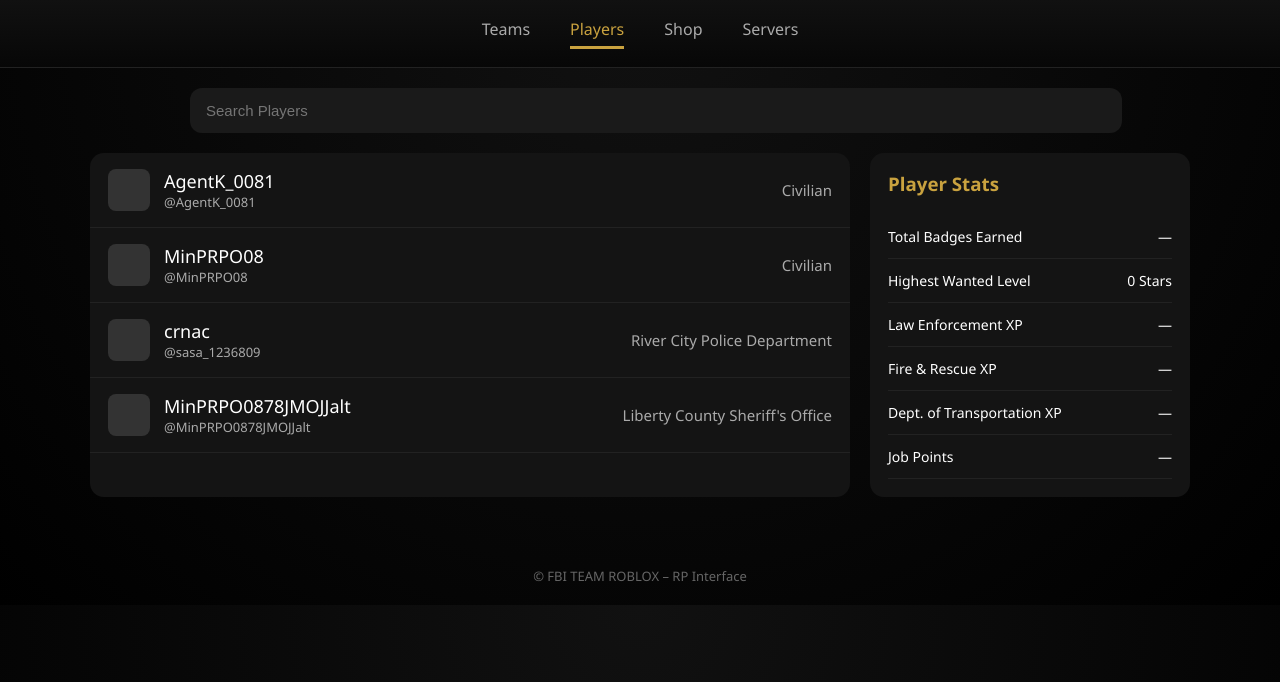
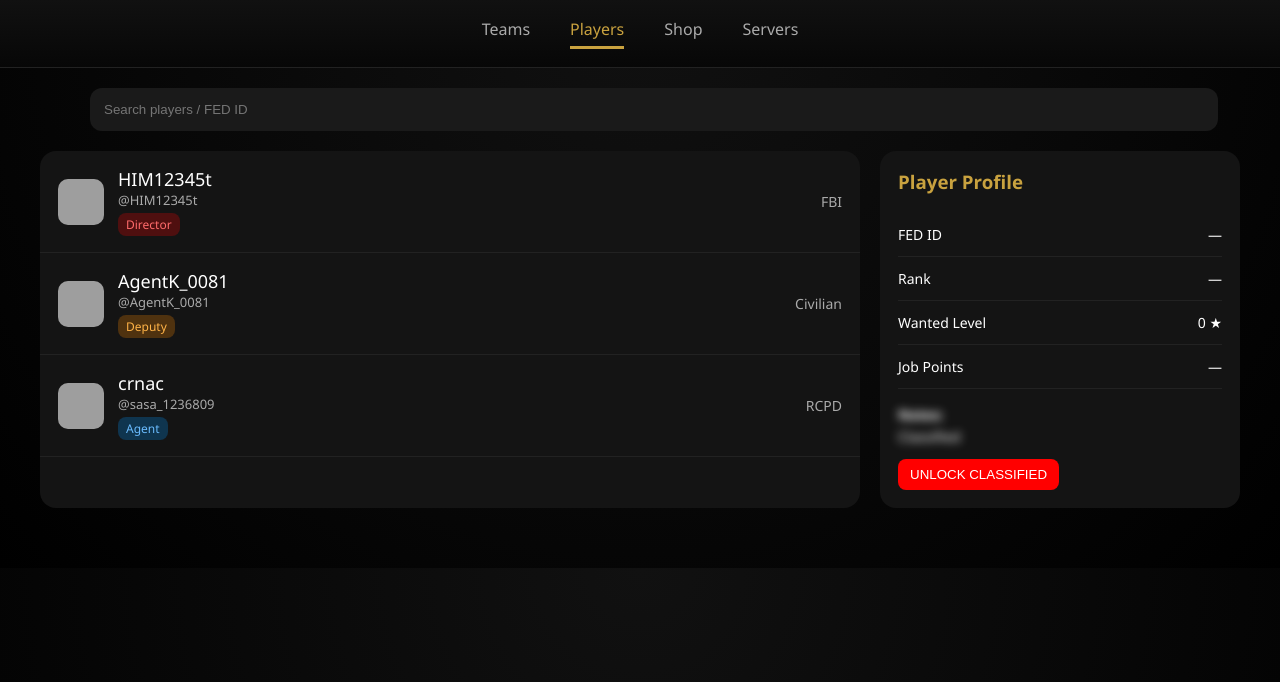
Before and after one commit to AgentK0081/Testing, a plain HTML site: page index.html in a window 1280 px wide. Drawn offline with Linux system fonts and the light colour scheme; grey boxes are pictures that could not be loaded.

Commit message:
Refactor HTML structure and improve player search
Updated the title and modified styles for better layout and appearance. Enhanced player search functionality to include FED ID.

```diff
--- a/index.html
+++ b/index.html
@@ -3,226 +3,96 @@
 <head>
 <meta charset="UTF-8" />
 <meta name="viewport" content="width=device-width, initial-scale=1.0" />
-<title>FBI TEAM ROBLOX – Live Player Directory</title>
+<title>FBI TEAM ROBLOX – RP Player System</title>
 
 <style>
 :root {
-  --bg: #0b0b0b;
-  --panel: #141414;
-  --gold: #c9a23f;
-  --gold-soft: rgba(201,162,63,0.25);
-  --text: #ffffff;
-  --muted: #aaaaaa;
-  --accent: #ff0000;
+  --bg:#0b0b0b;--panel:#141414;--gold:#c9a23f;--gold-soft:rgba(201,162,63,.25);
+  --text:#fff;--muted:#aaa;--red:#ff0000;
 }
-
-body {
-  margin: 0;
-  background: radial-gradient(circle at top, #111, #000);
-  color: var(--text);
-  font-family: "Segoe UI", Roboto, sans-serif;
-}
-
-/* TOP BAR */
-.topbar {
-  display: flex;
-  justify-content: center;
-  gap: 40px;
-  padding: 18px;
-  background: linear-gradient(to bottom, #111, #070707);
-  border-bottom: 1px solid #222;
-}
-
-.topbar span {
-  color: var(--muted);
-  font-size: 16px;
-}
-
-.topbar .active {
-  color: var(--gold);
-  border-bottom: 3px solid var(--gold);
-  padding-bottom: 6px;
-}
-
-/* SEARCH */
-.search-bar {
-  max-width: 900px;
-  margin: 20px auto;
-  padding: 0 15px;
-}
-
-.search-bar input {
-  width: 100%;
-  padding: 14px 16px;
-  background: #1a1a1a;
-  border: none;
-  border-radius: 12px;
-  color: #fff;
-  font-size: 15px;
-}
-
-/* MAIN */
-.container {
-  max-width: 1100px;
-  margin: 0 auto 50px;
-  display: grid;
-  grid-template-columns: 1fr 320px;
-  gap: 20px;
-  padding: 0 15px;
-}
-
-/* PLAYER LIST */
-.player-list {
-  background: var(--panel);
-  border-radius: 14px;
-  overflow: hidden;
-}
-
-.player {
-  display: flex;
-  align-items: center;
-  justify-content: space-between;
-  padding: 16px 18px;
-  border-bottom: 1px solid #222;
-  cursor: pointer;
-  transition: background 0.3s ease;
-}
-
-.player:hover {
-  background: var(--gold-soft);
-}
-
-.player.selected {
-  background: linear-gradient(90deg, rgba(201,162,63,0.35), rgba(0,0,0,0));
-}
-
-.player-left {
-  display: flex;
-  align-items: center;
-  gap: 14px;
-}
-
-.avatar {
-  width: 42px;
-  height: 42px;
-  border-radius: 8px;
-  background: #333;
-}
-
-.player-name {
-  font-size: 18px;
-}
-
-.player-handle {
-  font-size: 13px;
-  color: var(--muted);
-}
-
-.team {
-  color: var(--muted);
-  font-size: 15px;
-}
-
-/* SIDE PANEL */
-.side-panel {
-  background: var(--panel);
-  border-radius: 14px;
-  padding: 18px;
-}
-
-.side-panel h3 {
-  margin-top: 0;
-  color: var(--gold);
-}
-
-.stat {
-  display: flex;
-  justify-content: space-between;
-  padding: 12px 0;
-  border-bottom: 1px solid #222;
-  font-size: 14px;
-}
-
-footer {
-  text-align: center;
-  color: #666;
-  padding: 20px;
-  font-size: 13px;
-}
-
-@media(max-width: 900px) {
-  .container { grid-template-columns: 1fr; }
-}
+body{margin:0;background:radial-gradient(circle at top,#111,#000);color:var(--text);font-family:Segoe UI,Roboto,sans-serif}
+.topbar{display:flex;justify-content:center;gap:40px;padding:18px;background:linear-gradient(#111,#070707);border-bottom:1px solid #222}
+.topbar span{color:var(--muted)}
+.topbar .active{color:var(--gold);border-bottom:3px solid var(--gold);padding-bottom:6px}
+.search-bar{max-width:1100px;margin:20px auto;padding:0 15px}
+.search-bar input{width:100%;padding:14px;background:#1a1a1a;border:none;border-radius:12px;color:#fff}
+.container{max-width:1200px;margin:0 auto 60px;display:grid;grid-template-columns:1fr 360px;gap:20px;padding:0 15px}
+.player-list{background:var(--panel);border-radius:16px;overflow:hidden}
+.player{display:flex;align-items:center;justify-content:space-between;padding:16px 18px;border-bottom:1px solid #222;cursor:pointer;transition:.3s}
+.player:hover{background:var(--gold-soft)}
+.player.selected{background:linear-gradient(90deg,rgba(201,162,63,.35),transparent)}
+.player-left{display:flex;align-items:center;gap:14px}
+.avatar{width:46px;height:46px;border-radius:10px;background:#222}
+.player-name{font-size:18px}
+.player-handle{font-size:13px;color:var(--muted)}
+.badge{font-size:12px;padding:3px 8px;border-radius:8px;margin-top:4px;display:inline-block}
+.Director{background:rgba(255,0,0,.25);color:#ff6b6b}
+.Deputy{background:rgba(255,140,0,.25);color:#ffb347}
+.Agent{background:rgba(0,150,255,.25);color:#6bbcff}
+.team{font-size:14px;color:var(--muted)}
+.side{background:var(--panel);border-radius:16px;padding:18px}
+.side h3{margin-top:0;color:var(--gold)}
+.stat{display:flex;justify-content:space-between;padding:12px 0;border-bottom:1px solid #222;font-size:14px}
+.profile{margin-top:15px;font-size:14px;line-height:1.6}
+.classified{filter:blur(5px)}
+.unlock{margin-top:10px;padding:8px 12px;background:var(--red);border:none;border-radius:8px;color:#fff;cursor:pointer}
+@media(max-width:900px){.container{grid-template-columns:1fr}}
 </style>
 </head>
 <body>
 
 <div class="topbar">
-  <span>Teams</span>
-  <span class="active">Players</span>
-  <span>Shop</span>
-  <span>Servers</span>
+  <span>Teams</span><span class="active">Players</span><span>Shop</span><span>Servers</span>
 </div>
 
-<div class="search-bar">
-  <input id="search" placeholder="Search Players" />
+<div class="search-bar"><input id="search" placeholder="Search players / FED ID"></div>
+
+<div class="container">
+  <div class="player-list" id="playerList"></div>
+
+  <div class="side" id="sidePanel">
+    <h3>Player Profile</h3>
+    <div class="stat"><span>FED ID</span><span id="sid">—</span></div>
+    <div class="stat"><span>Rank</span><span id="srank">—</span></div>
+    <div class="stat"><span>Wanted Level</span><span id="swanted">0 ★</span></div>
+    <div class="stat"><span>Job Points</span><span id="sjp">—</span></div>
+    <div class="profile classified" id="classified">
+      <strong>Notes:</strong><br><span id="snotes">Classified</span>
+    </div>
+    <button class="unlock" onclick="unlock()">UNLOCK CLASSIFIED</button>
+  </div>
 </div>
 
-<div class="container">
-
-  <div class="player-list" id="playerList"></div>
-
-  <div class="side-panel" id="infoPanel">
-    <h3>Player Stats</h3>
-    <div class="stat"><span>Total Badges Earned</span><span>—</span></div>
-    <div class="stat"><span>Highest Wanted Level</span><span>0 Stars</span></div>
-    <div class="stat"><span>Law Enforcement XP</span><span>—</span></div>
-    <div class="stat"><span>Fire & Rescue XP</span><span>—</span></div>
-    <div class="stat"><span>Dept. of Transportation XP</span><span>—</span></div>
-    <div class="stat"><span>Job Points</span><span>—</span></div>
-  </div>
-
-</div>
-
-<footer>© FBI TEAM ROBLOX – RP Interface</footer>
-
 <script>
-const players = [
-  { name: "AgentK_0081", handle: "@AgentK_0081", team: "Civilian" },
-  { name: "MinPRPO08", handle: "@MinPRPO08", team: "Civilian" },
-  { name: "crnac", handle: "@sasa_1236809", team: "River City Police Department" },
-  { name: "MinPRPO0878JMOJJalt", handle: "@MinPRPO0878JMOJJalt", team: "Liberty County Sheriff's Office" }
+let unlocked=false;
+const players=[
+{fed:"FED001",name:"HIM12345t",handle:"@HIM12345t",rank:"Director",team:"FBI",wanted:0,jp:999,notes:"Head of Operations"},
+{fed:"FED014",name:"AgentK_0081",handle:"@AgentK_0081",rank:"Deputy",team:"Civilian",wanted:1,jp:230,notes:"Under Observation"},
+{fed:"FED087",name:"crnac",handle:"@sasa_1236809",rank:"Agent",team:"RCPD",wanted:0,jp:120,notes:"Joint Task Force"}
 ];
-
-const list = document.getElementById('playerList');
-const search = document.getElementById('search');
-
-function render(filter = "") {
-  list.innerHTML = "";
-  players.filter(p => p.name.toLowerCase().includes(filter)).forEach(p => {
-    const div = document.createElement('div');
-    div.className = 'player';
-    div.innerHTML = `
-      <div class="player-left">
-        <div class="avatar"></div>
-        <div>
-          <div class="player-name">${p.name}</div>
-          <div class="player-handle">${p.handle}</div>
-        </div>
-      </div>
-      <div class="team">${p.team}</div>
-    `;
-    div.onclick = () => {
-      document.querySelectorAll('.player').forEach(x => x.classList.remove('selected'));
-      div.classList.add('selected');
-    };
-    list.appendChild(div);
-  });
-}
-
-search.addEventListener('input', e => render(e.target.value.toLowerCase()));
+const list=document.getElementById('playerList');
+function render(filter=""){
+list.innerHTML="";
+players.filter(p=>p.name.toLowerCase().includes(filter)||p.fed.toLowerCase().includes(filter))
+.forEach(p=>{
+const d=document.createElement('div');d.className='player';
+d.innerHTML=`<div class='player-left'>
+<img class='avatar' src='https://www.roblox.com/headshot-thumbnail/image?userId=1&width=150&height=150&format=png'>
+<div><div class='player-name'>${p.name}</div><div class='player-handle'>${p.handle}</div>
+<span class='badge ${p.rank}'>${p.rank}</span></div></div>
+<div class='team'>${p.team}</div>`;
+d.onclick=()=>select(p,d);
+list.appendChild(d);
+});}
+function select(p,el){document.querySelectorAll('.player').forEach(x=>x.classList.remove('selected'));el.classList.add('selected');
+document.getElementById('sid').textContent=p.fed;
+document.getElementById('srank').textContent=p.rank;
+document.getElementById('swanted').textContent=p.wanted+' ★';
+document.getElementById('sjp').textContent=p.jp;
+document.getElementById('snotes').textContent=p.notes;}
+function unlock(){unlocked=!unlocked;document.getElementById('classified').classList.toggle('classified',!unlocked)}
+document.getElementById('search').addEventListener('input',e=>render(e.target.value.toLowerCase()));
 render();
 </script>
-
 </body>
 </html>
```
